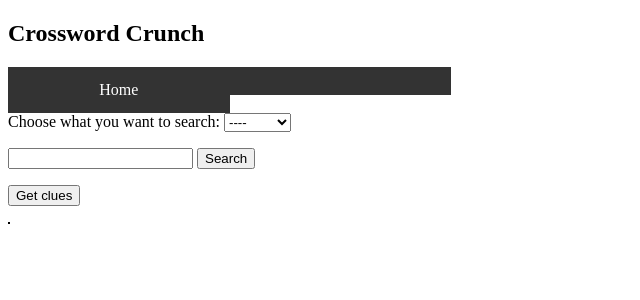
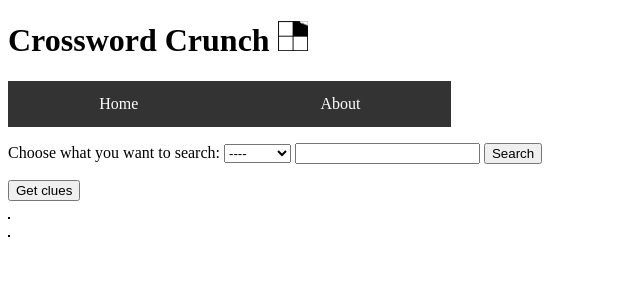
Before and after one commit to SamAt5am/cs257, a Flask app: page / in a window 1280 px wide. Shown: the top 300 px of the page, without its empty margins (0-640 px from the left). Run offline with Flask 2, Linux system fonts and the light colour scheme; parts of the project's set-up code (start-up, migrations or seed data) failed here and were passed over.

Commit message:
changed crosswords.js and index.html files

```diff
--- a/webapp/templates/index.html
+++ b/webapp/templates/index.html
@@ -15,16 +15,18 @@
     <title>Crossword Crunch</title>
 </head>
 
-    <h2>
+    <h1>
         Crossword Crunch
-    </h2>
+        <img src="static/crunch_logo.png" alt="logo" width="30" height="30">
+    </h1>
 
 <body>
     <ul>
-        <li><a href="#Home">Home</a></li>
-        <li><a href="#About"></a></li>
+        <li><a href="{{ url_for('templates', filename='index.html') }}">Home</a></li>
+        <li><a href="#About">About</a></li>
     </ul>
 
+    <p>
         <label for="opt-select">Choose what you want to search:</label>
 
         <select name="search-select" id="search-select">
@@ -33,12 +35,13 @@
             <option value="answer">Answer</option>
         </select>
 
-    <p>
         <input id="search-box" type="text" />
         <button id="search-button">Search</button>
     </p>
 
     <p><button id="clues_button">Get clues</button></p>
+
+    <p><table id="answer_table"></table></p>
     <p><table id="clue_table"></table></p>
 
 </body>
```
Lines whose indentation alone changed are shown as unchanged.
